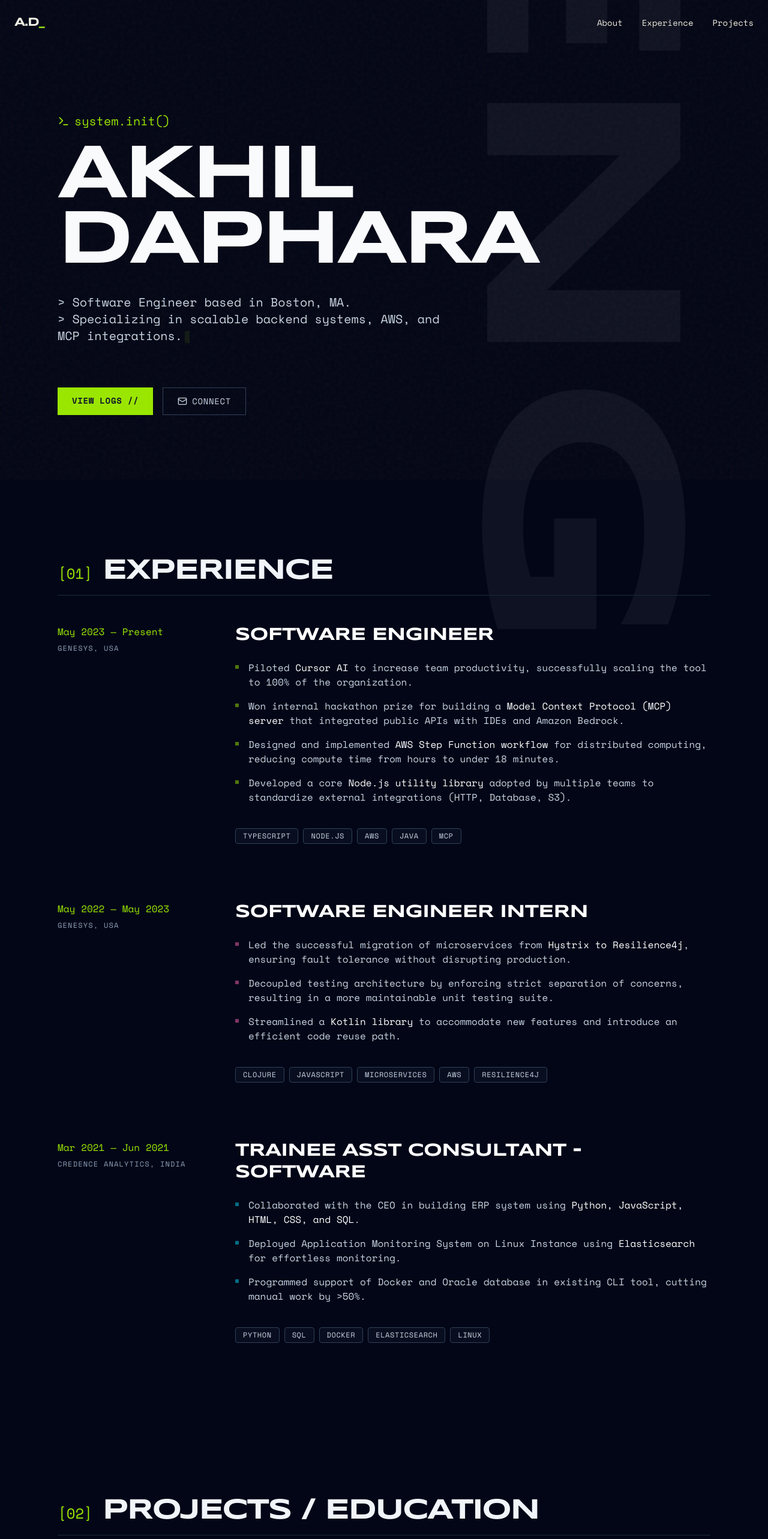
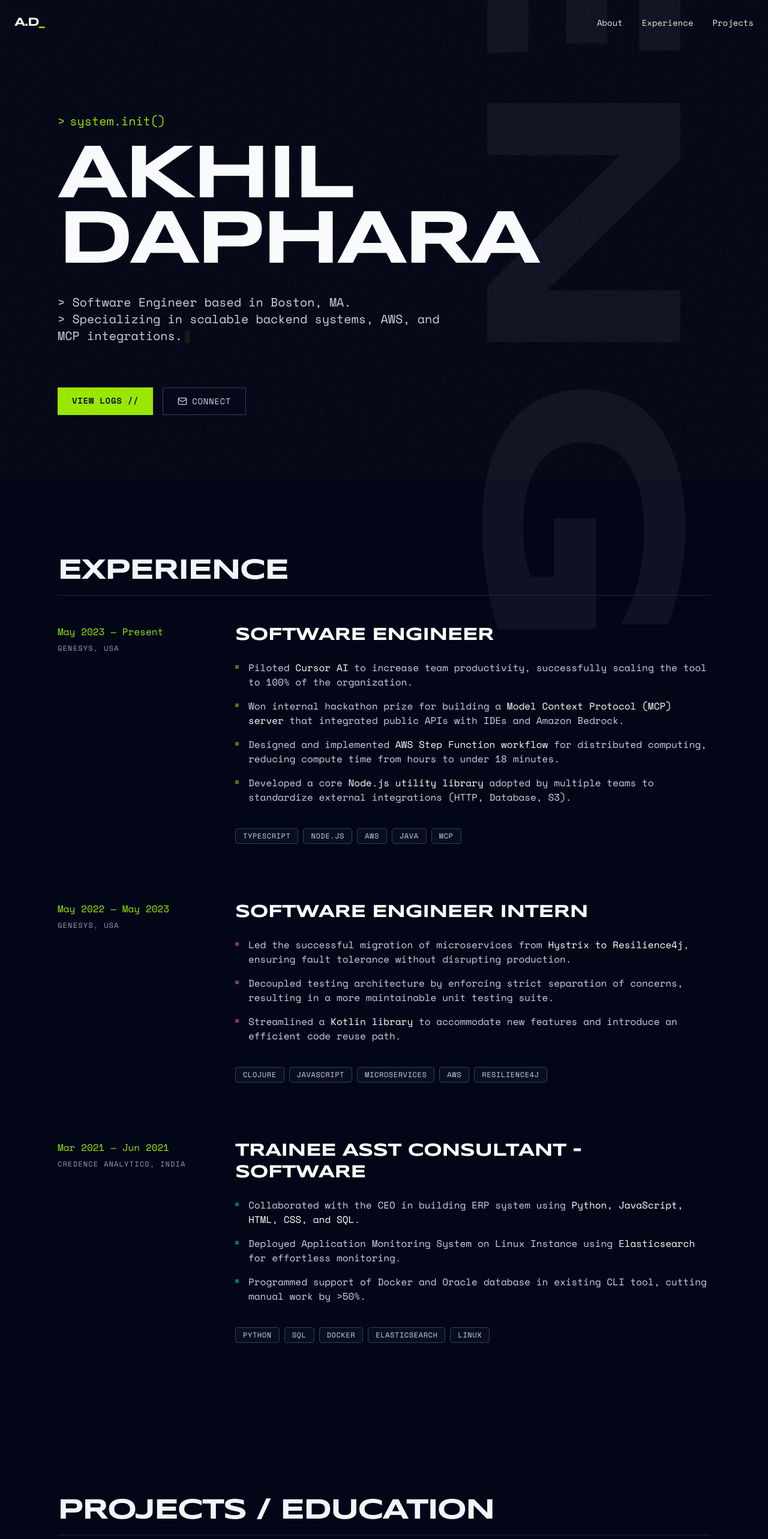
Before and after one commit to akhildaphara/akhildaphara.github.io, a React (Vite) app: page / in a window 1280 px wide. Shown: the top 2566 px of the page at 60% size. Built offline with nearby package versions, Linux system fonts and the light colour scheme.

Commit message:
minor refinements

```diff
--- a/src/App.tsx
+++ b/src/App.tsx
@@ -1,7 +1,7 @@
 import { useState, useEffect } from 'react';
 import type { ReactNode } from 'react';
 import { motion } from 'framer-motion';
-import { Terminal, Database, Server, Mail } from 'lucide-react';
+import { Database, Server, Mail } from 'lucide-react';
 
 interface TypewriterTextProps { text: string; delay?: number; className?: string; }
 const TypewriterText = ({ text, delay = 0, className = "" }: TypewriterTextProps) => {
@@ -36,15 +36,14 @@ const TypewriterText = ({ text, delay = 0, className = "" }: TypewriterTextProps
 };
 
 
-interface SectionHeadingProps { children: ReactNode; number: string; }
-const SectionHeading = ({ children, number }: SectionHeadingProps) => (
+interface SectionHeadingProps { children: ReactNode; }
+const SectionHeading = ({ children }: SectionHeadingProps) => (
   <motion.div
     initial={{ opacity: 0, x: -50 }}
     whileInView={{ opacity: 1, x: 0 }}
     viewport={{ once: true, margin: "-100px" }}
     className="flex items-baseline gap-4 mb-12 border-b border-slate-800 pb-4"
   >
-    <span className="text-lime-400 font-mono text-xl sm:text-2xl">[{number}]</span>
     <h2 className="font-sans font-bold text-3xl sm:text-5xl uppercase tracking-tighter text-slate-100">
       {children}
     </h2>
@@ -86,7 +85,7 @@ export default function App() {
             className="space-y-6 max-w-4xl"
           >
             <div className="font-mono text-lime-400 text-lg md:text-xl flex items-center gap-2">
-              <Terminal size={20} />
+              <span>&gt;</span>
               <span>system.init()</span>
             </div>
 
@@ -146,7 +145,7 @@ export default function App() {
 
         {/* EXPERIENCE SECTION */}
         <section id="experience" className="py-32 relative">
-          <SectionHeading number="01">Experience</SectionHeading>
+          <SectionHeading>Experience</SectionHeading>
 
           <div className="space-y-24">
             {/* Job 1 */}
@@ -274,7 +273,7 @@ export default function App() {
 
         {/* PROJECTS SECTION */}
         <section id="projects" className="py-32 relative">
-          <SectionHeading number="02">Projects / Education</SectionHeading>
+          <SectionHeading>Projects / Education</SectionHeading>
 
           <div className="grid grid-cols-1 md:grid-cols-2 gap-8">
             <motion.div
```
